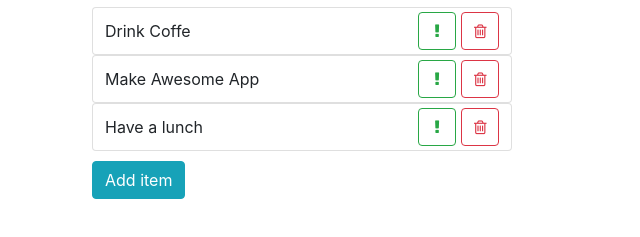
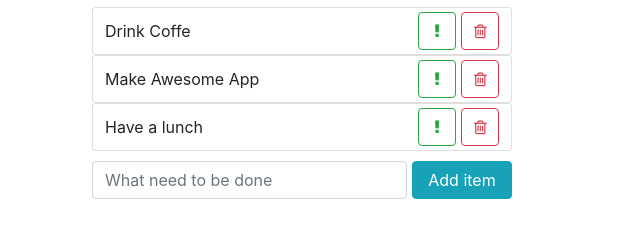
Before and after one commit to AndreyGun/react-app-todo, a React app: page / in a window 1280 px wide. Shown: the part 137-374 px from the top of the page, without its empty margins (338-978 px from the left). Built offline with nearby package versions, Linux system fonts and the light colour scheme.

Commit message:
item Add form. Lesson 44 complete

```diff
--- a/src/components/add-item/item-add-form.css
+++ b/src/components/add-item/item-add-form.css
@@ -1,3 +1,7 @@
-.item-add-btn {
+.item-add-form {
+    display: grid;
+    grid-template-columns: 1fr 100px;
+    grid-gap: 5px;
+    align-items: center;
     margin: 10px 0 0;
 }
--- a/src/components/add-item/item-add-form.js
+++ b/src/components/add-item/item-add-form.js
@@ -4,13 +4,31 @@ import './item-add-form.css'
 
 // АНАЛОГИЧНО 1
 export default class ItemAddForm extends Component {
+
+    state = {
+        label: ""
+    }
+
+    onLabelChange = (e) => {
+        this.setState({
+            label: e.target.value
+        });
+    }
+    onSubmit = (e) => {
+        e.preventDefault();
+        this.props.onItemAdded(this.state.label);
+    };
+
     render() {
         return(
-            <div className="item-add-form">
-                <button className="item-add-btn btn btn-info"
-                onClick={ () => this.props.onItemAdded('hello') }
-                > Add item</button>
-            </div>
+            <form className="item-add-form"
+                onSubmit={this.onSubmit}>
+                <input type="text"
+                       className="form-control"
+                       onChange={ this.onLabelChange }
+                       placeholder="What need to be done"/>
+                <button className="item-add-btn btn btn-info"> Add item</button>
+            </form>
         )
     }
 }
```
